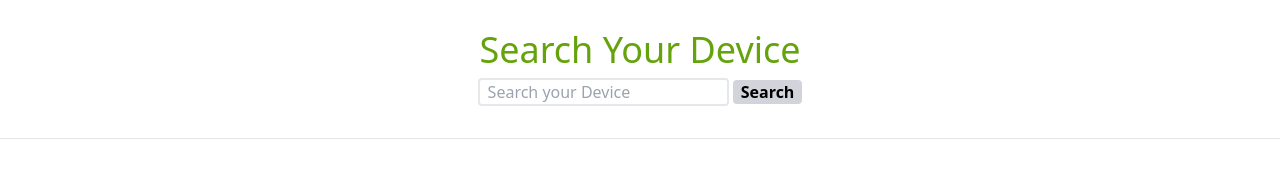
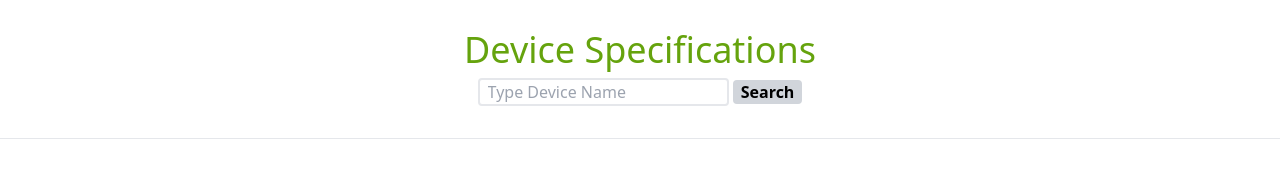
Before and after one commit to cryptomehedi/device-info-api, a plain HTML site: page index.html in a window 1280 px wide. Drawn offline with nearby package versions, Linux system fonts and the light colour scheme.

```diff
--- a/index.html
+++ b/index.html
@@ -9,9 +9,9 @@
 
 </head>
 <body>
-    <h2 id="phone-details-show" class="text-center text-lime-600 text-4xl mb-2" style="margin-top: 30px;" >Search Your Device </h2>
+    <h2 id="phone-details-show" class="text-center text-lime-600 text-4xl mb-2" style="margin-top: 30px;" >Device Specifications</h2>
     <div class="text-center">
-        <input type="text" class="phone-name-input border-2 rounded hover:border-sky-500 px-2" placeholder="Search your Device" aria-label="Search your Device" aria-describedby="button-addon2">
+        <input type="text" class="phone-name-input border-2 rounded hover:border-sky-500 px-2" placeholder="Type Device Name" aria-label="Type Device Name" aria-describedby="button-addon2">
         <button onclick="searchPhone()" class="bg-gray-300 hover:bg-gray-700 hover:text-white font-semibold px-2 rounded" id="search-button" type="button">Search</button>
     </div>
     <div id="phone-details" class="mt-4"></div>
--- a/js/app.js
+++ b/js/app.js
@@ -128,7 +128,7 @@
     warningMessage.textContent=''
     phoneContainer.textContent=''
 }
-
+// *spinner add and close function
 const spinnerLoad = (param) =>{
 
     spinnerShow.innerHTML = `
```
